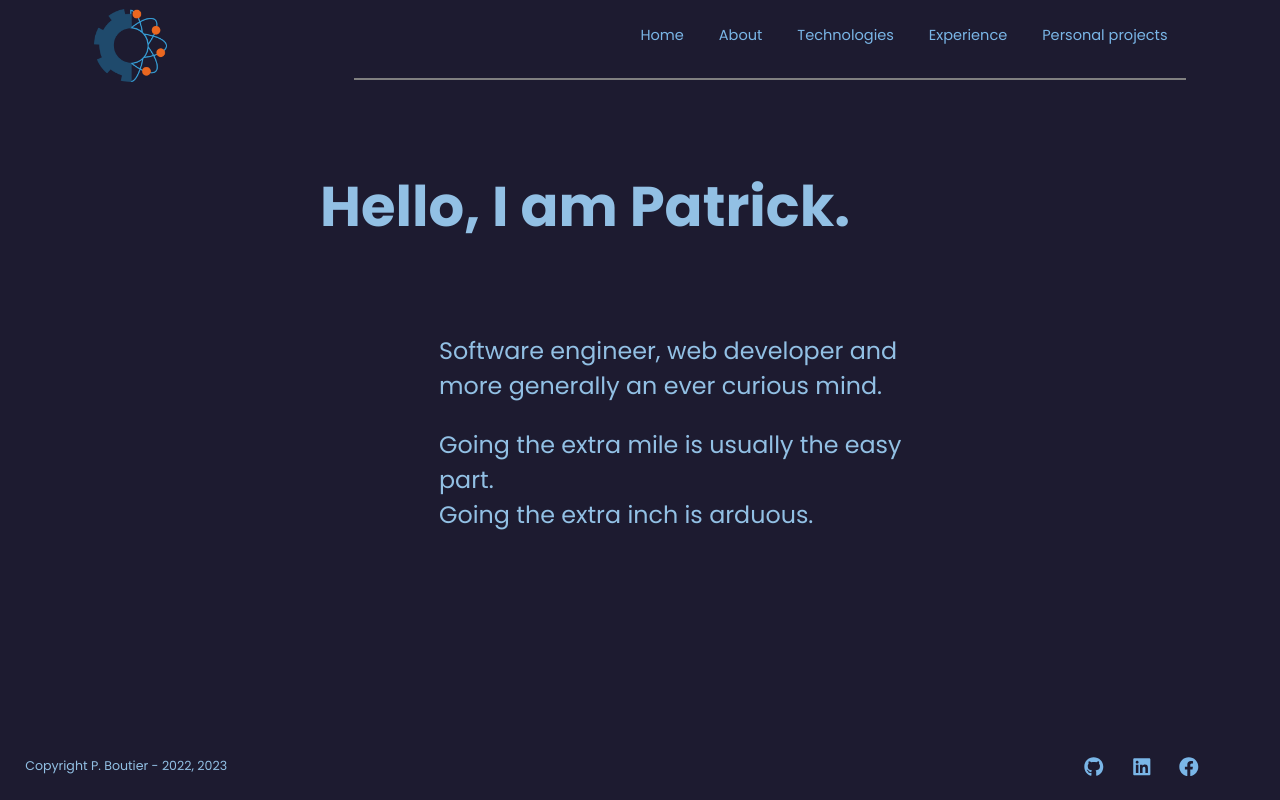
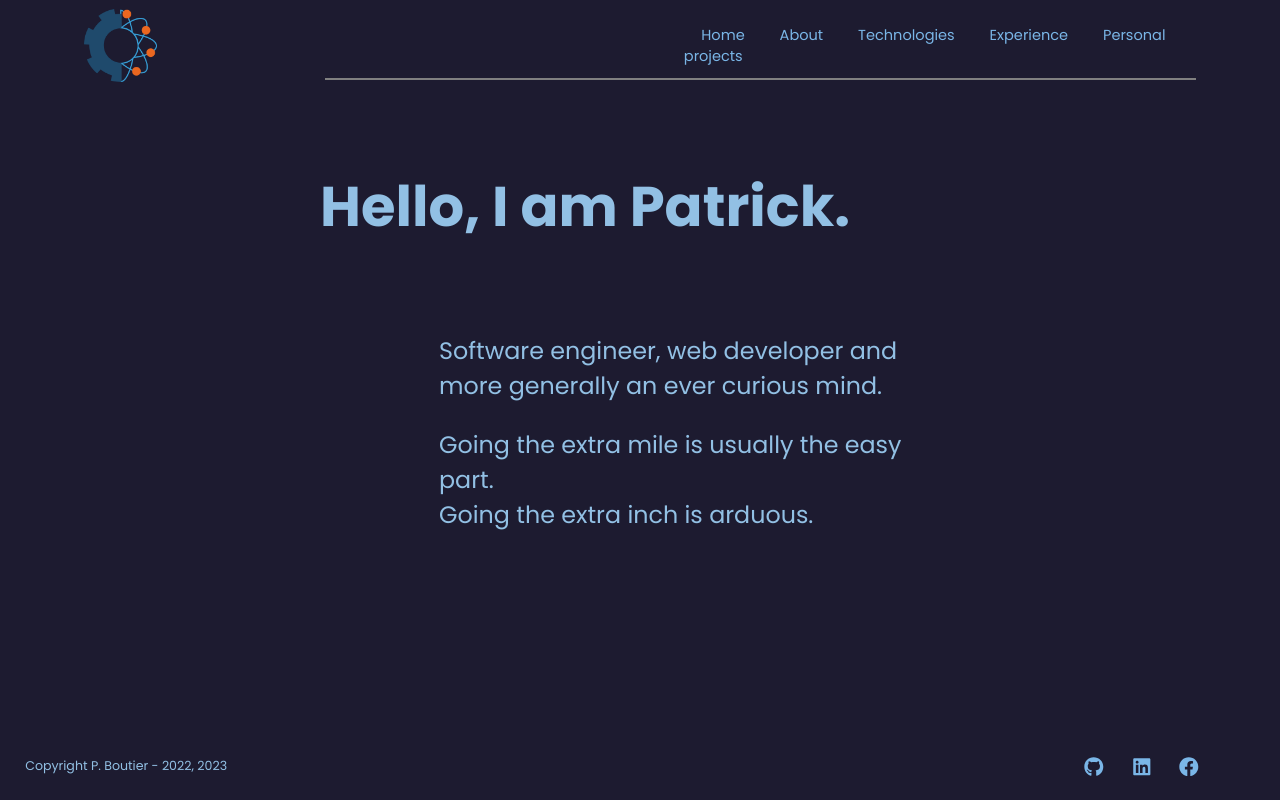
Before and after one commit to wildapt01/portfolio-next-1, a Next.js app: page / in a window 1280 px wide. Built offline with nearby package versions, Linux system fonts and the light colour scheme.

Commit message:
Fix Navbar alinement

```diff
--- a/styles/Navbar.module.css
+++ b/styles/Navbar.module.css
@@ -13,9 +13,9 @@
 }
 
 .nav_tabs {
-  width: 65vw;
+  width: 68vw;
   padding-top: 1.75em;
-  padding-left: 21vw;
+  padding-left: 28vw;
   justify-content: space-around;
   font-size: 0.8em;
   border-bottom: 2px solid grey;
```
